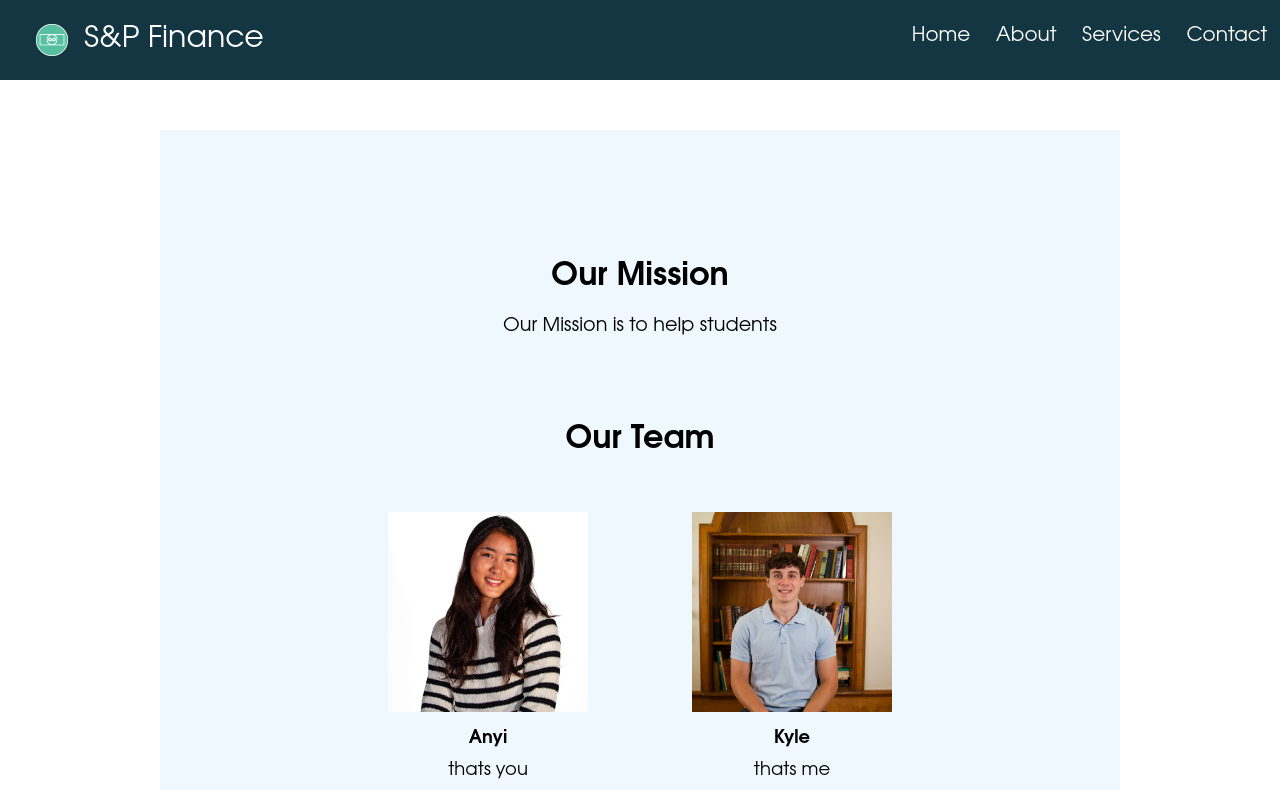
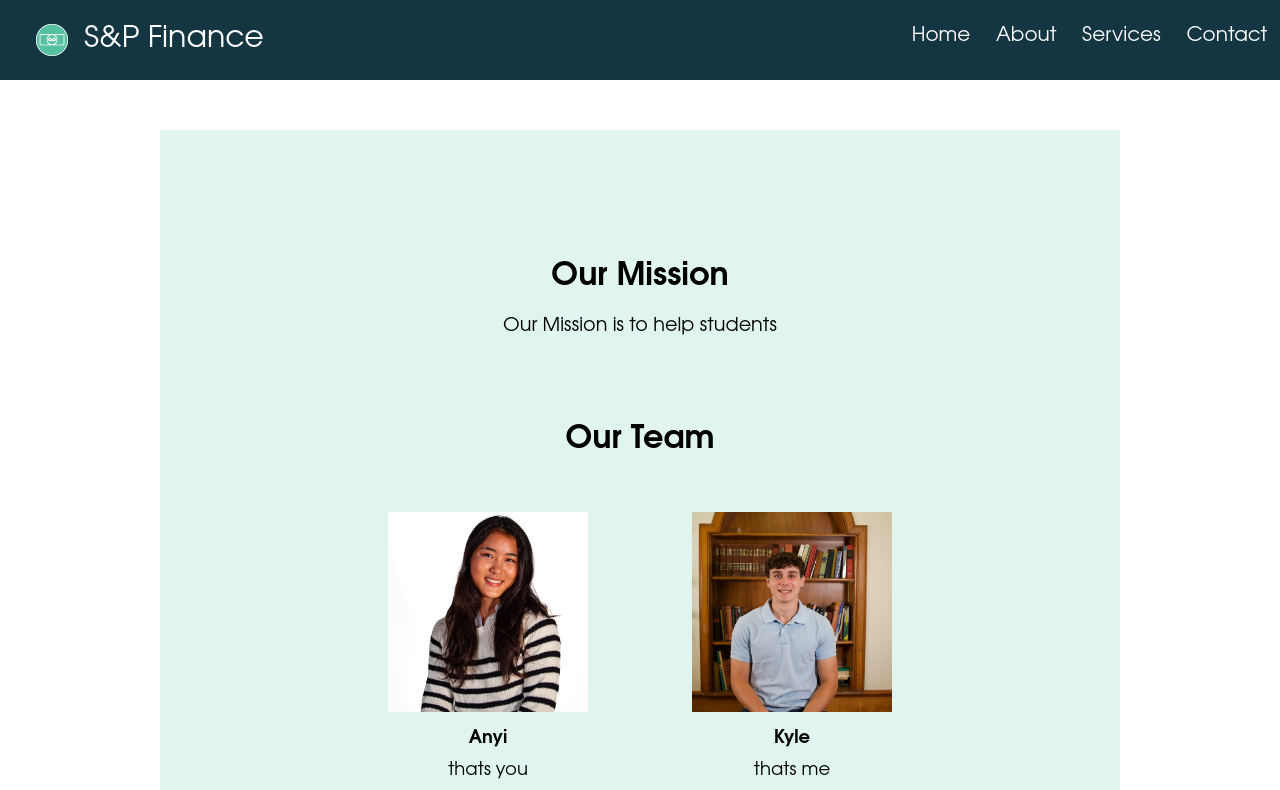
Before and after one commit to anyi-sunny/FinanceProject, a React (Create React App) app in the folder finance-project/: page /About in a window 1280 px wide. Shown: the top 790 px of the page. Built offline with nearby package versions, Linux system fonts and the light colour scheme.

Commit message:
Update About.css

```diff
--- a/finance-project/src/Style/About.css
+++ b/finance-project/src/Style/About.css
@@ -3,7 +3,7 @@
 .shell{
     width: 75%;
     margin: auto;
-    background-color: aliceblue;
+    background-color: #E0F5EF;
     text-align: center;
     padding: 2rem;
     font-size: 2rem;
@@ -16,7 +16,6 @@
 .mission{
     width: 75%;
     margin: auto;
-    background-color: aliceblue;
     text-align: center;
     padding: 1.2rem;
     font-size: 1.2rem;
@@ -29,7 +28,6 @@
 .innershell{ /* our team */
     margin-top: 2rem;
     margin-bottom: 1rem;
-    background-color: aliceblue;
     text-align: center;
     padding-top: 2rem;
     padding-bottom: 1rem;
@@ -41,8 +39,7 @@
 
 .slideAbout{
     padding: 2.5rem;
-background: aliceblue;
-height: 450 px;
+    height: 450 px;
 }
 
 .rounded {
@@ -51,8 +48,6 @@ height: 450 px;
     justify-items: center;
     align-items: center;
     justify-content: center;
-
-    background-color: aliceblue;
     display: flex;
 }
 
```
